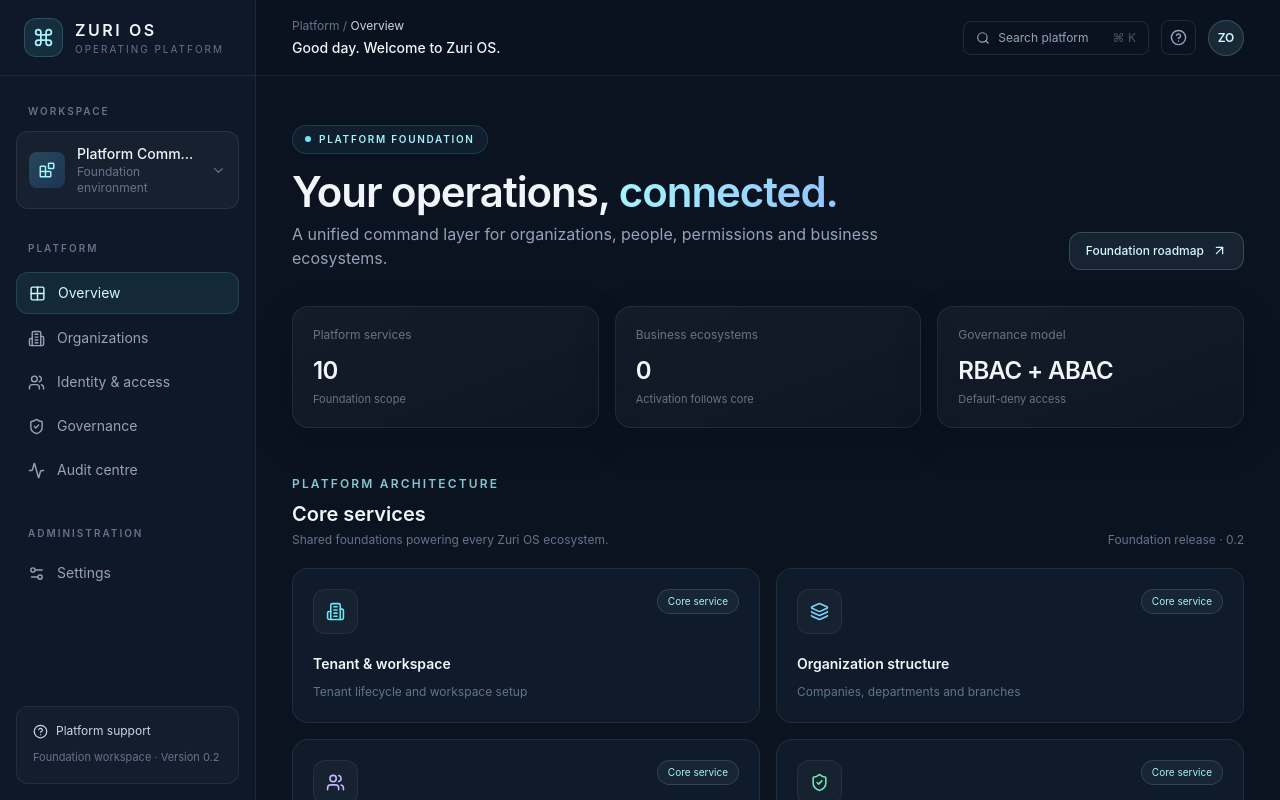
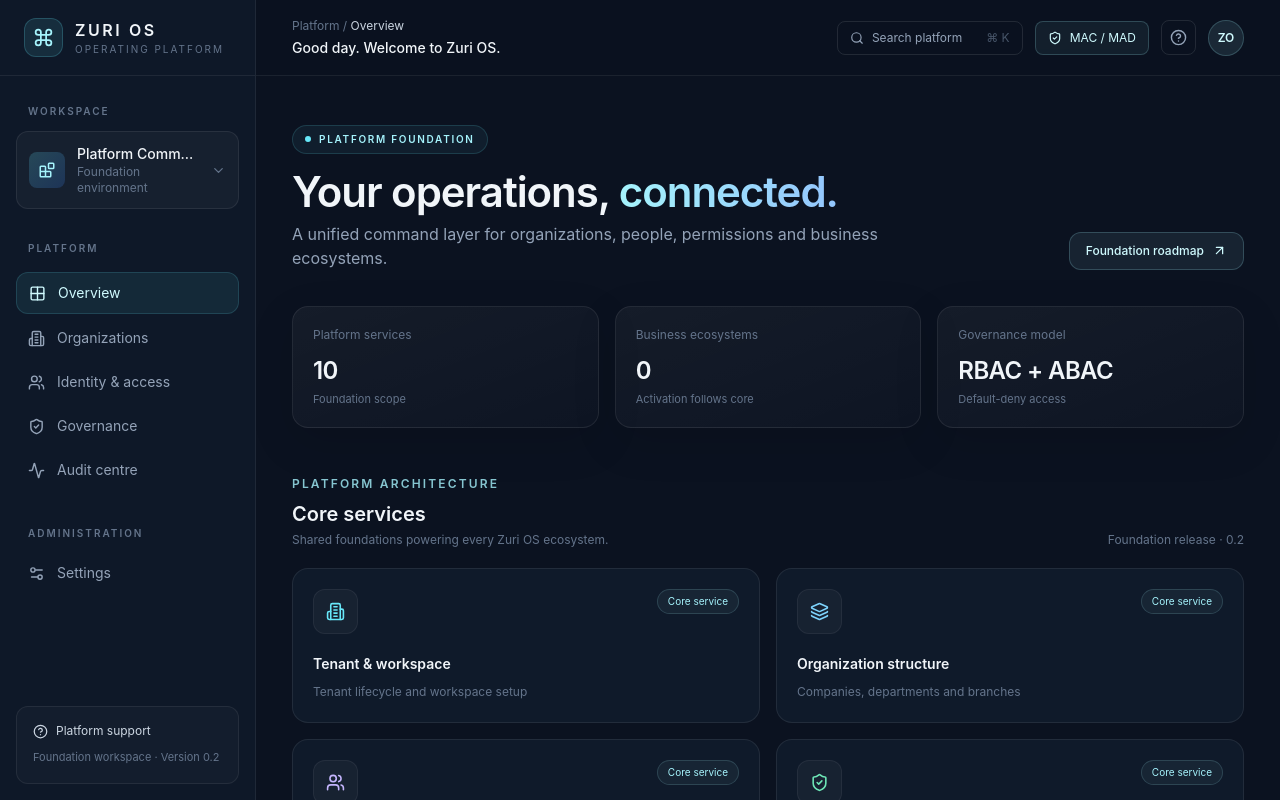
Before and after one commit to openpayglobal/zurios, a React (Vite) app in the folder apps/web/: page / in a window 1280 px wide. Shown: the top 800 px of the page. Built offline with nearby package versions, Linux system fonts and the light colour scheme.

Commit message:
feat(web): add navigation to master admin console

```diff
--- a/apps/web/src/App.tsx
+++ b/apps/web/src/App.tsx
@@ -22,7 +22,7 @@ export default function App(){
   <div className="xl:pl-64">
    <header className="sticky top-0 z-10 flex h-[76px] items-center justify-between border-b border-white/[0.07] bg-[#0b1220]/90 px-5 backdrop-blur-xl md:px-9">
     <div><p className="text-xs text-slate-500">Platform / <span className="text-slate-300">Overview</span></p><p className="mt-1 text-sm font-medium">Good day. Welcome to Zuri OS.</p></div>
-    <div className="flex items-center gap-3"><button className="hidden items-center gap-2 rounded-lg border border-white/10 px-3 py-2 text-xs text-slate-400 sm:flex"><Search size={14}/> Search platform <span className="ml-4 text-slate-600">⌘ K</span></button><button className="rounded-lg border border-white/10 p-2 text-slate-400"><CircleHelp size={17}/></button><div className="grid h-9 w-9 place-items-center rounded-full border border-cyan-200/20 bg-cyan-200/10 text-xs font-semibold text-cyan-100">ZO</div></div>
+    <div className="flex items-center gap-3"><button className="hidden items-center gap-2 rounded-lg border border-white/10 px-3 py-2 text-xs text-slate-400 sm:flex"><Search size={14}/> Search platform <span className="ml-4 text-slate-600">⌘ K</span></button><a href="/mac" className="hidden items-center gap-2 rounded-lg border border-cyan-200/20 bg-cyan-200/[0.06] px-3 py-2 text-xs text-cyan-100 sm:flex"><ShieldCheck size={14}/> MAC / MAD</a><button className="rounded-lg border border-white/10 p-2 text-slate-400"><CircleHelp size={17}/></button><div className="grid h-9 w-9 place-items-center rounded-full border border-cyan-200/20 bg-cyan-200/10 text-xs font-semibold text-cyan-100">ZO</div></div>
    </header>
    <main className="mx-auto max-w-[1500px] px-5 py-9 md:px-9 md:py-12">
     <div className="flex flex-wrap items-end justify-between gap-5"><div><div className="inline-flex items-center gap-2 rounded-full border border-cyan-300/15 bg-cyan-300/[0.06] px-3 py-1.5 text-[10px] font-semibold uppercase tracking-[0.17em] text-cyan-200"><span className="h-1.5 w-1.5 rounded-full bg-cyan-300"/> Platform foundation</div><h1 className="mt-5 text-3xl font-semibold tracking-tight md:text-[42px]">Your operations, <span className="bg-gradient-to-r from-cyan-200 to-blue-300 bg-clip-text text-transparent">connected.</span></h1><p className="mt-3 max-w-2xl text-sm leading-6 text-slate-400 md:text-base">A unified command layer for organizations, people, permissions and business ecosystems.</p></div><button className="flex items-center gap-2 rounded-xl border border-cyan-200/20 bg-cyan-200/[0.08] px-4 py-2.5 text-xs font-medium text-cyan-100">Foundation roadmap <ArrowUpRight size={15}/></button></div>
```
